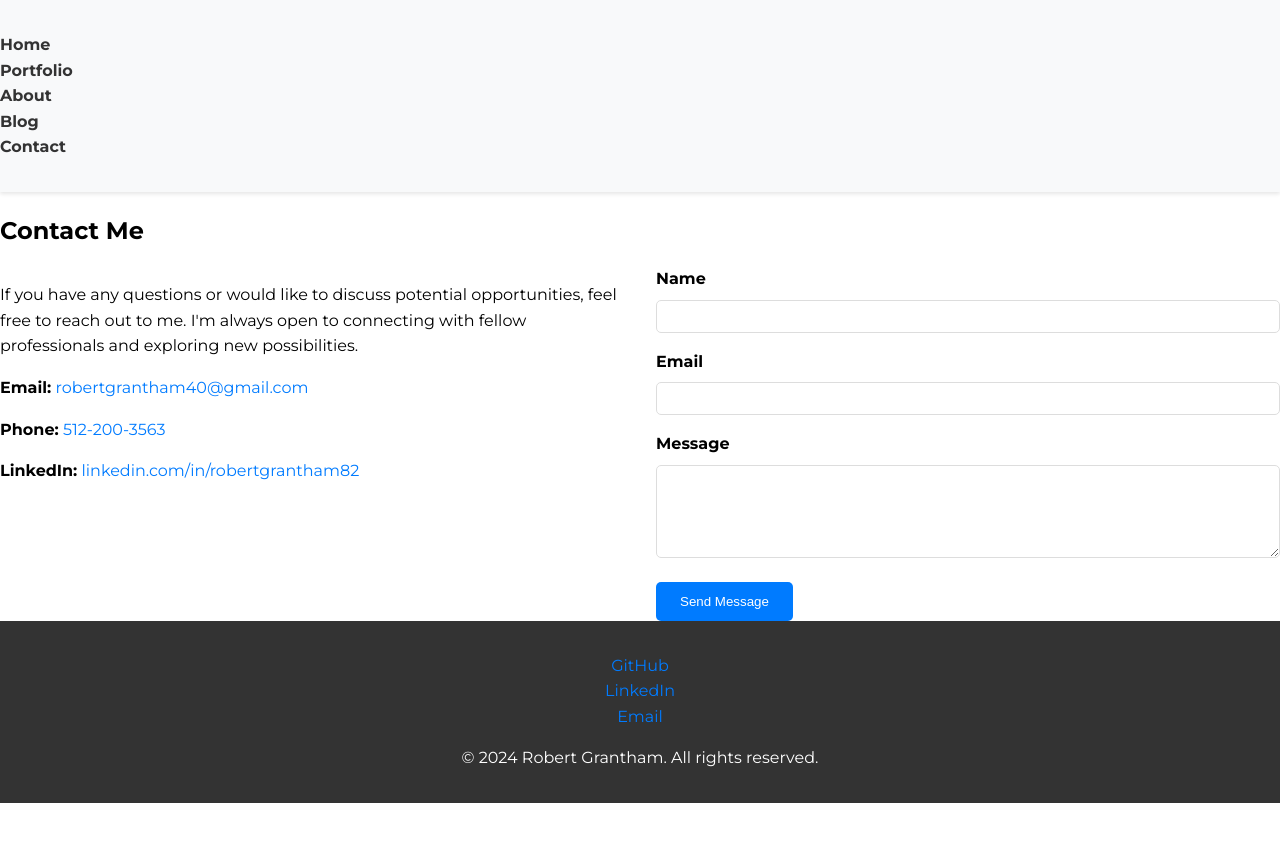
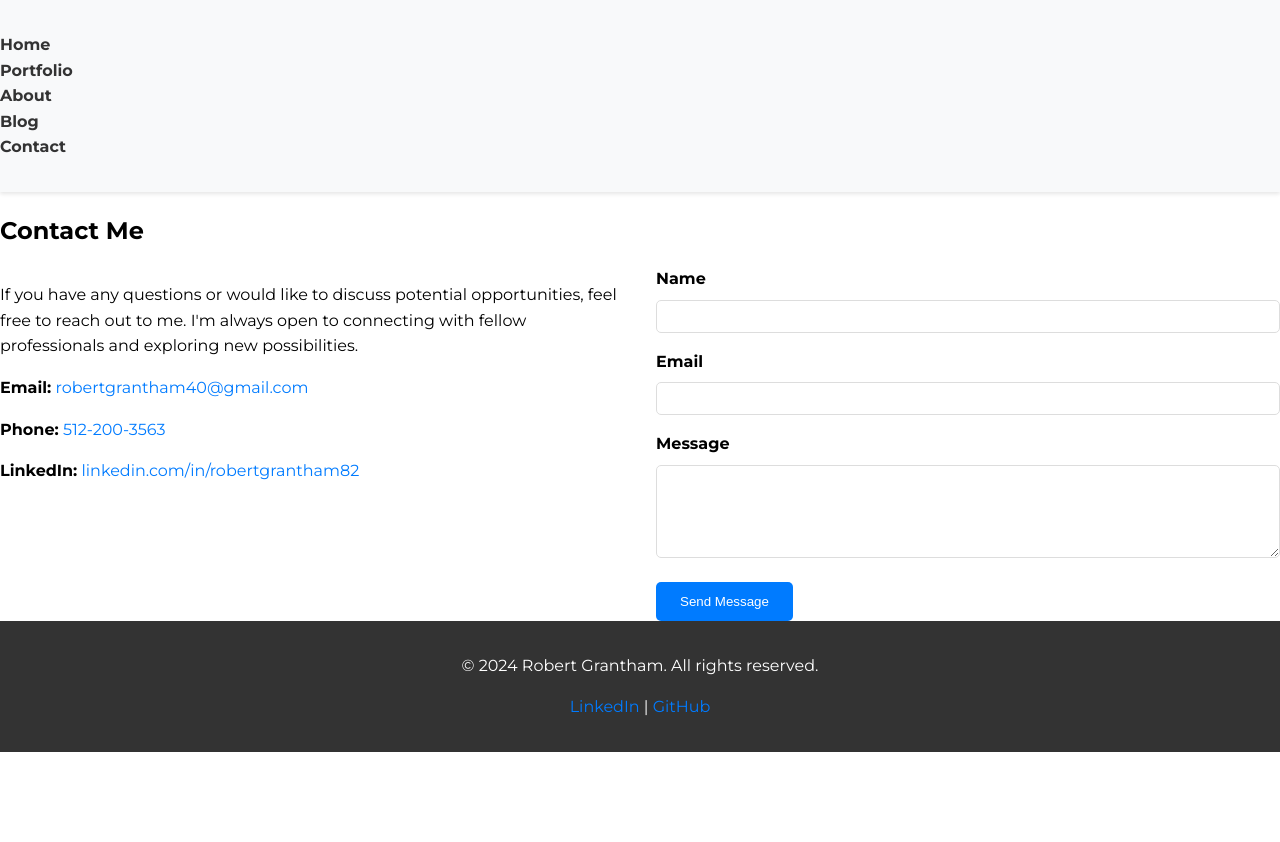
Before and after one commit to rgrantham82/rgrantham82.github.io, a Jekyll site: the page built from contact.html, in a window 1280 px wide. Shown: the top 842 px of the page. Built offline with Jekyll 4.4.1, drawn with Linux system fonts in a browser that asks for light colours.

Commit message:
Update footer.html

```diff
--- a/_includes/footer.html
+++ b/_includes/footer.html
@@ -1,8 +1,11 @@
-<footer>
-    <ul>
-        <li><a href="https://github.com/rgrantham82" target="_blank">GitHub</a></li>
-        <li><a href="https://www.linkedin.com/in/robertgrantham82" target="_blank">LinkedIn</a></li>
-        <li><a href="mailto:robertgrantham40@gmail.com">Email</a></li>
-    </ul>
-    <p>&copy; 2024 Robert Grantham. All rights reserved.</p>
+<footer class="footer">
+    <div class="content has-text-centered">
+        <p>
+            &copy; 2024 Robert Grantham. All rights reserved.
+        </p>
+        <p>
+            <a href="https://www.linkedin.com/in/robertgrantham82" target="_blank">LinkedIn</a> |
+            <a href="https://github.com/rgrantham82" target="_blank">GitHub</a>
+        </p>
+    </div>
 </footer>
```
